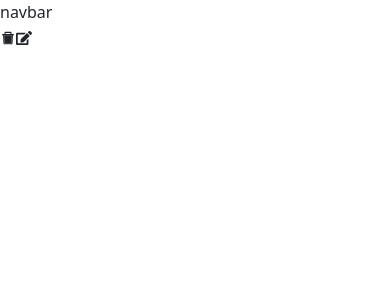
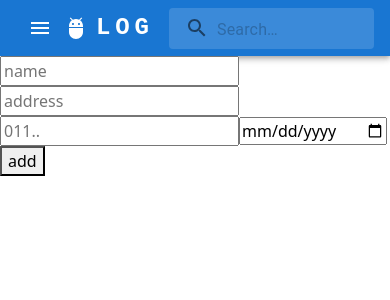
Before and after one commit to momen882001/Training-3s, a React (Create React App) app in the folder client/: page / in a window 390 px wide. Shown: the top 300 px of the page. Built offline with nearby package versions, Linux system fonts and the light colour scheme.

Commit message:
navbar starting

```diff
--- a/client/package.json
+++ b/client/package.json
@@ -3,6 +3,10 @@
   "version": "0.1.0",
   "private": true,
   "dependencies": {
+    "@emotion/react": "^11.10.5",
+    "@emotion/styled": "^11.10.5",
+    "@mui/icons-material": "^5.11.0",
+    "@mui/material": "^5.11.8",
     "@testing-library/jest-dom": "^5.16.5",
     "@testing-library/react": "^13.4.0",
     "@testing-library/user-event": "^13.5.0",
--- a/client/src/Components/Navbar/Navbar.tsx
+++ b/client/src/Components/Navbar/Navbar.tsx
@@ -1,11 +1,218 @@
+import * as React from 'react';
+import AppBar from '@mui/material/AppBar';
+import Box from '@mui/material/Box';
+import Toolbar from '@mui/material/Toolbar';
+import IconButton from '@mui/material/IconButton';
+import Typography from '@mui/material/Typography';
+import Menu from '@mui/material/Menu';
+import MenuIcon from '@mui/icons-material/Menu';
+import Container from '@mui/material/Container';
+import Avatar from '@mui/material/Avatar';
+import Button from '@mui/material/Button';
+import Tooltip from '@mui/material/Tooltip';
+import MenuItem from '@mui/material/MenuItem';
+import AdbIcon from '@mui/icons-material/Adb';
+import SearchIcon from '@mui/icons-material/Search';
+import { styled, alpha } from '@mui/material/styles';
+import InputBase from '@mui/material/InputBase';
 
 
-const Navbar = () => {
+
+const pages = ['Products', 'Pricing', 'Blog'];
+const settings = ['Profile', 'Account', 'Dashboard', 'Logout'];
+
+function Navbar() {
+  const [anchorElNav, setAnchorElNav] = React.useState<null | HTMLElement>(null);
+  const [anchorElUser, setAnchorElUser] = React.useState<null | HTMLElement>(null);
+
+  const handleOpenNavMenu = (event: React.MouseEvent<HTMLElement>) => {
+    setAnchorElNav(event.currentTarget);
+  };
+  const handleOpenUserMenu = (event: React.MouseEvent<HTMLElement>) => {
+    setAnchorElUser(event.currentTarget);
+  };
+
+  const handleCloseNavMenu = () => {
+    setAnchorElNav(null);
+  };
+
+  const handleCloseUserMenu = () => {
+    setAnchorElUser(null);
+  };
+
+  const Search = styled('div')(({ theme }) => ({
+    position: 'relative',
+    borderRadius: theme.shape.borderRadius,
+    backgroundColor: alpha(theme.palette.common.white, 0.15),
+    '&:hover': {
+      backgroundColor: alpha(theme.palette.common.white, 0.25),
+    },
+    marginLeft: 0,
+    width: '100%',
+    [theme.breakpoints.up('sm')]: {
+      marginLeft: theme.spacing(1),
+      width: 'auto',
+    },
+  }));
+
+  const SearchIconWrapper = styled('div')(({ theme }) => ({
+    padding: theme.spacing(0, 2),
+    height: '100%',
+    position: 'absolute',
+    pointerEvents: 'none',
+    display: 'flex',
+    alignItems: 'center',
+    justifyContent: 'center',
+  }));
+
+  const StyledInputBase = styled(InputBase)(({ theme }) => ({
+    color: 'inherit',
+    '& .MuiInputBase-input': {
+      padding: theme.spacing(1, 1, 1, 0),
+      // vertical padding + font size from searchIcon
+      paddingLeft: `calc(1em + ${theme.spacing(4)})`,
+      transition: theme.transitions.create('width'),
+      width: '100%',
+      [theme.breakpoints.up('sm')]: {
+        width: '12ch',
+        '&:focus': {
+          width: '20ch',
+        },
+      },
+    },
+  }));
+
   return (
-    <div>
-    navbar
-    </div>
-  )
+    <AppBar position="static">
+      <Container maxWidth="xl">
+        <Toolbar disableGutters>
+          <AdbIcon sx={{ display: { xs: 'none', md: 'flex' }, mr: 1 }} />
+          <Typography
+            variant="h6"
+            noWrap
+            component="a"
+            href="/"
+            sx={{
+              mr: 2,
+              display: { xs: 'none', md: 'flex' },
+              fontFamily: 'monospace',
+              fontWeight: 700,
+              letterSpacing: '.3rem',
+              color: 'inherit',
+              textDecoration: 'none',
+            }}
+          >
+            LOGO
+          </Typography>
+
+          <Box sx={{ flexGrow: 1, display: { xs: 'flex', md: 'none' } }}>
+            <IconButton
+              size="large"
+              aria-label="account of current user"
+              aria-controls="menu-appbar"
+              aria-haspopup="true"
+              onClick={handleOpenNavMenu}
+              color="inherit"
+            >
+              <MenuIcon />
+            </IconButton>
+            <Menu
+              id="menu-appbar"
+              anchorEl={anchorElNav}
+              anchorOrigin={{
+                vertical: 'bottom',
+                horizontal: 'left',
+              }}
+              keepMounted
+              transformOrigin={{
+                vertical: 'top',
+                horizontal: 'left',
+              }}
+              open={Boolean(anchorElNav)}
+              onClose={handleCloseNavMenu}
+              sx={{
+                display: { xs: 'block', md: 'none' },
+              }}
+            >
+              {pages.map((page) => (
+                <MenuItem key={page} onClick={handleCloseNavMenu}>
+                  <Typography textAlign="center">{page}</Typography>
+                </MenuItem>
+              ))}
+            </Menu>
+          </Box>
+          <AdbIcon sx={{ display: { xs: 'flex', md: 'none' }, mr: 1 }} />
+          <Typography
+            variant="h5"
+            noWrap
+            component="a"
+            href=""
+            sx={{
+              mr: 2,
+              display: { xs: 'flex', md: 'none' },
+              flexGrow: 1,
+              fontFamily: 'monospace',
+              fontWeight: 700,
+              letterSpacing: '.3rem',
+              color: 'inherit',
+              textDecoration: 'none',
+            }}
+          >
+            LOGO
+          </Typography>
+          <Box sx={{ flexGrow: 1, display: { xs: 'none', md: 'flex' } }}>
+            {pages.map((page) => (
+              <Button
+                key={page}
+                onClick={handleCloseNavMenu}
+                sx={{ my: 2, color: 'white', display: 'block' }}
+              >
+                {page}
+              </Button>
+            ))}
+          </Box>
+
+          <Box sx={{ flexGrow: 0 }}>
+            <Tooltip title="Open settings">
+              <IconButton onClick={handleOpenUserMenu} sx={{ p: 0 }}>
+                {/* <Avatar alt="Remy Sharp" src="/static/images/avatar/2.jpg" /> */}
+                <Search>
+            <SearchIconWrapper>
+              <SearchIcon />
+            </SearchIconWrapper>
+            <StyledInputBase
+              placeholder="Search…"
+              inputProps={{ 'aria-label': 'search' }}
+            />
+          </Search>
+              </IconButton>
+            </Tooltip>
+            <Menu
+              sx={{ mt: '45px' }}
+              id="menu-appbar"
+              anchorEl={anchorElUser}
+              anchorOrigin={{
+                vertical: 'top',
+                horizontal: 'right',
+              }}
+              keepMounted
+              transformOrigin={{
+                vertical: 'top',
+                horizontal: 'right',
+              }}
+              open={Boolean(anchorElUser)}
+              onClose={handleCloseUserMenu}
+            >
+              {settings.map((setting) => (
+                <MenuItem key={setting} onClick={handleCloseUserMenu}>
+                  <Typography textAlign="center">{setting}</Typography>
+                </MenuItem>
+              ))}
+            </Menu>
+          </Box>
+        </Toolbar>
+      </Container>
+    </AppBar>
+  );
 }
-
-export default Navbar
+export default Navbar;
--- a/client/src/Components/TodoList/Todo.tsx
+++ b/client/src/Components/TodoList/Todo.tsx
@@ -1,12 +1,64 @@
 import { AiTwotoneDelete } from 'react-icons/ai';
 import { FaEdit } from 'react-icons/fa';
+import React, { useState } from 'react'
 
 const Todo = () => {
 
+    interface Todo {
+        name: string,
+        address: string,
+        date: string,
+        phone: string
+    }
+
+    const [todolist, setTodolist] = useState<Todo[]>([])
+    const [name, setName] = useState<string>('')
+    const [address, setAddress] = useState<string>('')
+    const [date, setDate] = useState<string>('')
+    const [phone, setPhone] = useState<string>('')
+
+    const handleAdding = (e: any) => {
+        e.preventDefault();
+        setTodolist([...todolist,
+        {
+            name: name,
+            address: address,
+            date: date,
+            phone: phone
+        }])
+        setName('')
+        setAddress('')
+        setDate('')
+        setPhone('')
+    }
+
+    const handleDeleting = (e: any) => {
+        e.preventDefualt()
+        let newTodoList = [...todolist]
+        // newTodoList.splice(index,1)
+        setTodolist(newTodoList)
+    }
+
     return (
         <div>
-            <AiTwotoneDelete />
-            <FaEdit />
+            <form action="">
+                <input value={name} onChange={(event: React.ChangeEvent<HTMLInputElement>) => setName(event.target.value)} type="text" placeholder='name' name="" id="" />
+                <input value={address} onChange={(event: React.ChangeEvent<HTMLInputElement>) => setAddress(event.target.value)} type="text" placeholder='address' name="" id="" />
+                <input value={phone} onChange={(event: React.ChangeEvent<HTMLInputElement>) => setPhone(event.target.value)} type="text" placeholder='011..' name="" id="" />
+                <input value={date} onChange={(event: React.ChangeEvent<HTMLInputElement>) => setDate(event.target.value)} type="date" name="" id="" />
+                <button onClick={handleAdding}>add</button>
+            </form>
+            <div>
+                {todolist.map((todo, index) => (
+                    <div key={index}>
+                        <p>{todo.name}</p>
+                        <p>{todo.address}</p>
+                        <p>{todo.date}</p>
+                        <p>{todo.phone}</p>
+                        <button onClick={handleDeleting}>delete</button>
+                    </div>
+                ))}
+            </div>
         </div>
     )
 }
```
Also changed, not shown: 1 other file (tests, documents, lock files or other folders).
